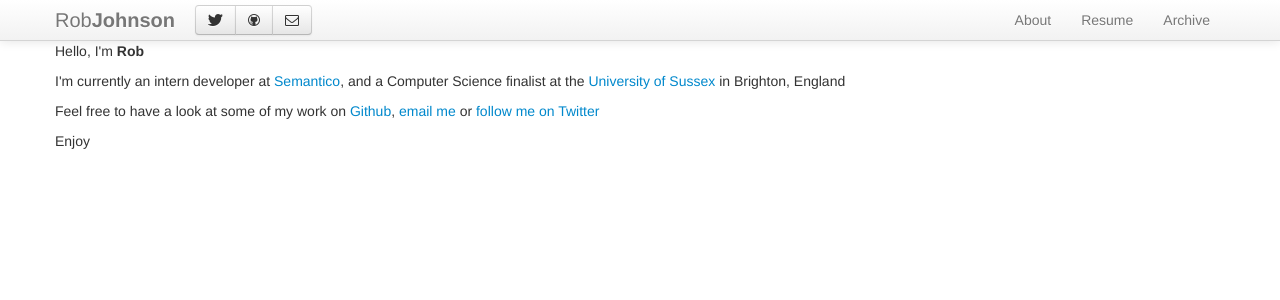
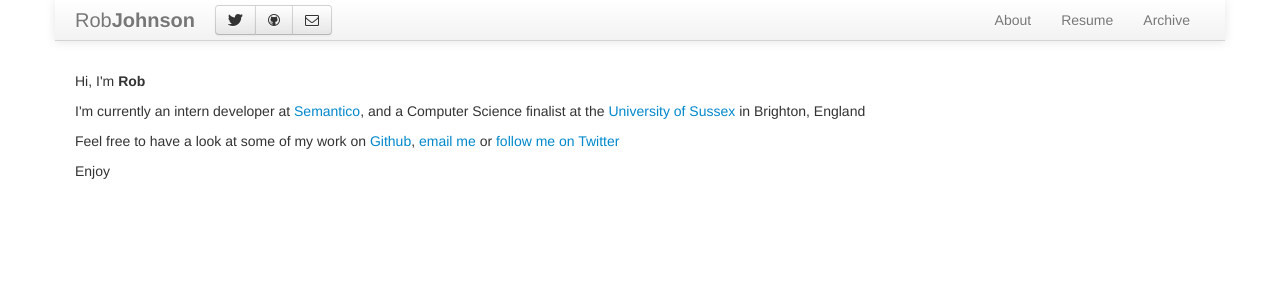
Before and after one commit to Rob-Johnson/rob-johnson.me, a Jekyll site: the page built from index.html, in a window 1280 px wide. Shown: the top 300 px of the page. Built offline with Jekyll 4.4.1, drawn with Linux system fonts in a browser that asks for light colours; Markdown is read by kramdown in place of the engine named in the settings.

Commit message:
templates for resume and archive, fixes for header, rakefile

```diff
--- a/_layouts/default.html
+++ b/_layouts/default.html
@@ -18,25 +18,27 @@
   </head>
   <body>
     <header>
+    <div class="container">
     <div class="navbar navbar-static-top">
       <div class="navbar-inner">
-      <div class="container">
-        <a class="brand" href="#">Rob<b>Johnson</b></a>
-            <div class="btn-group">
-              <a class="btn" href="#"><i class="icon-twitter"></i></a>
-              <a class="btn" href="#"><i class="icon-github"></i></a>
-              <a class="btn" href="#"><i class="icon-envelope"></i></a>
-            </div>
-            <ul class="nav pull-right">
-              <li><a href="#">About</a></li>
-              <li><a href="#">Resume</a></li>
-              <li><a href="#">Archive</a></li>
-            </ul>
+          <a class="brand" href="index.html">Rob<b>Johnson</b></a>
+          <ul class="nav pull-right">
+            <li><a href="index.html">About</a></li>
+            <li><a href="resume.html">Resume</a></li>
+            <li><a href="archive.html">Archive</a></li>
+          </ul>
+          <div class="nav-collapse collapse">
+          <div class="btn-group">
+            <a class="btn" href="http://twitter.com/rob_johnson_"><i class="icon-twitter"></i></a>
+            <a class="btn" href="http://github.com/Rob-Johnson"><i class="icon-github"></i></a>
+            <a class="btn" href="mailto:rob@rob-johnson.me"><i class="icon-envelope"></i></a>
+          </div>
         </div>
       </div>
-      </div>
+    </div>
+  </div>
     </header>
-    <div class = "container">
+    <div class="container">
       {{ content }}
     </div>
   </body>
--- a/_layouts/post.html
+++ b/_layouts/post.html
@@ -3,7 +3,7 @@ layout: default
 ---
 
 <div class="content">
-  <div id="post">
+   <div id="post">
     <h1>{{ post.title }}</h1>
     {{ content }}
   </div>
--- a/css/home.css
+++ b/css/home.css
@@ -0,0 +1 @@
+.content{padding:20px 20px}.navbar-inner{border:0 1px solid #d4d4d4}.archive ul{margin:0;list-style-type:none}
--- a/index.html
+++ b/index.html
@@ -1,11 +1,11 @@
 ---
-layout: default
+layout: post
 title: Rob Johnson
 ---
 
-<section id = "about">
-  <p>Hello, I'm <b>Rob</b></p>
+<section>
+  <p>Hi, I'm <b>Rob</b></p>
   <p>I'm currently an intern developer at <a href="http://semantico.co.uk">Semantico</a>, and a Computer Science finalist at the <a href="http://sussex.ac.uk">University of Sussex</a> in Brighton, England</p>
   <p>Feel free to have a look at some of my work on <a href="http://github.com/Rob-Johnson">Github</a>, <a href="mailto:rob@rob-johnson.me">email me</a> or <a href="http://twitter.com/rob_johnson">follow me on Twitter</a>
   <p>Enjoy</p>
-<section>
+</section>
```
Also changed, not shown: archive.html (added, +14 -0 lines), css/home.less (+12 -0 lines), resume.html (added, +7 -0 lines), 3 other files.
